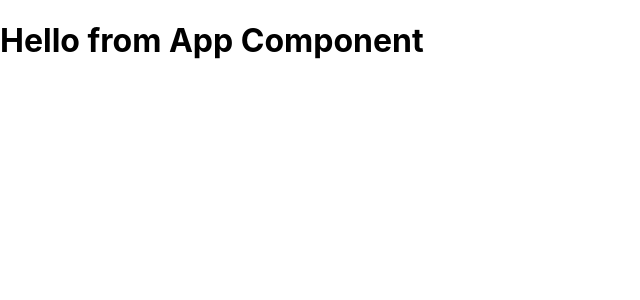
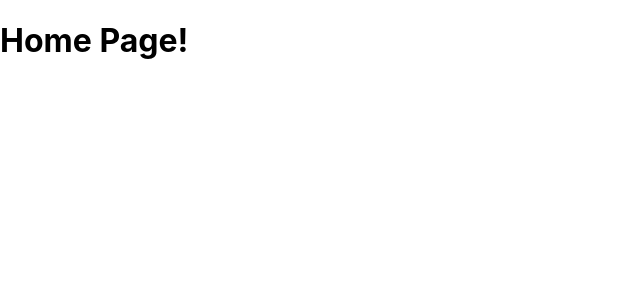
Before and after one commit to connorwarme/learn-react-router, a React (Create React App) app: page / in a window 1280 px wide. Shown: the top 300 px of the page, without its empty margins (0-640 px from the left). Built offline with nearby package versions, Linux system fonts and the light colour scheme.

Commit message:
Build initial site / implement Router functionality to switch between components

```diff
--- a/package.json
+++ b/package.json
@@ -8,6 +8,7 @@
     "@testing-library/user-event": "^13.5.0",
     "react": "^18.2.0",
     "react-dom": "^18.2.0",
+    "react-router-dom": "^6.4.5",
     "react-scripts": "5.0.1",
     "web-vitals": "^2.1.4"
   },
--- /dev/null
+++ b/src/Home.js
@@ -0,0 +1,11 @@
+import React from "react";
+
+const Home = () => {
+    return (
+        <div>
+            <h1>Home Page!</h1>
+        </div>
+    )
+}
+
+export default Home;
--- /dev/null
+++ b/src/RouteSwitch.js
@@ -0,0 +1,18 @@
+import { BrowserRouter, Routes, Route } from "react-router-dom";
+import Home from "./Home";
+import App from "./App";
+import Profile from "./Profile";
+
+const RouteSwitch = () => {
+    return (
+        <BrowserRouter>
+            <Routes>
+                <Route path="/" element={<Home />} />
+                <Route path="/app" element={<App />} />
+                <Route path="/profile" element={<Profile />} />
+            </Routes>
+        </BrowserRouter>
+    )
+}
+
+export default RouteSwitch;
--- a/src/index.js
+++ b/src/index.js
@@ -1,11 +1,11 @@
 import React from 'react';
 import ReactDOM from 'react-dom/client';
 import './index.css';
-import App from './App';
+import RouteSwitch from './RouteSwitch';
 
 const root = ReactDOM.createRoot(document.getElementById('root'));
 root.render(
   <React.StrictMode>
-    <App />
+    <RouteSwitch />
   </React.StrictMode>
 );
```
Also changed, not shown: 1 other file (tests, documents, lock files or other folders).
